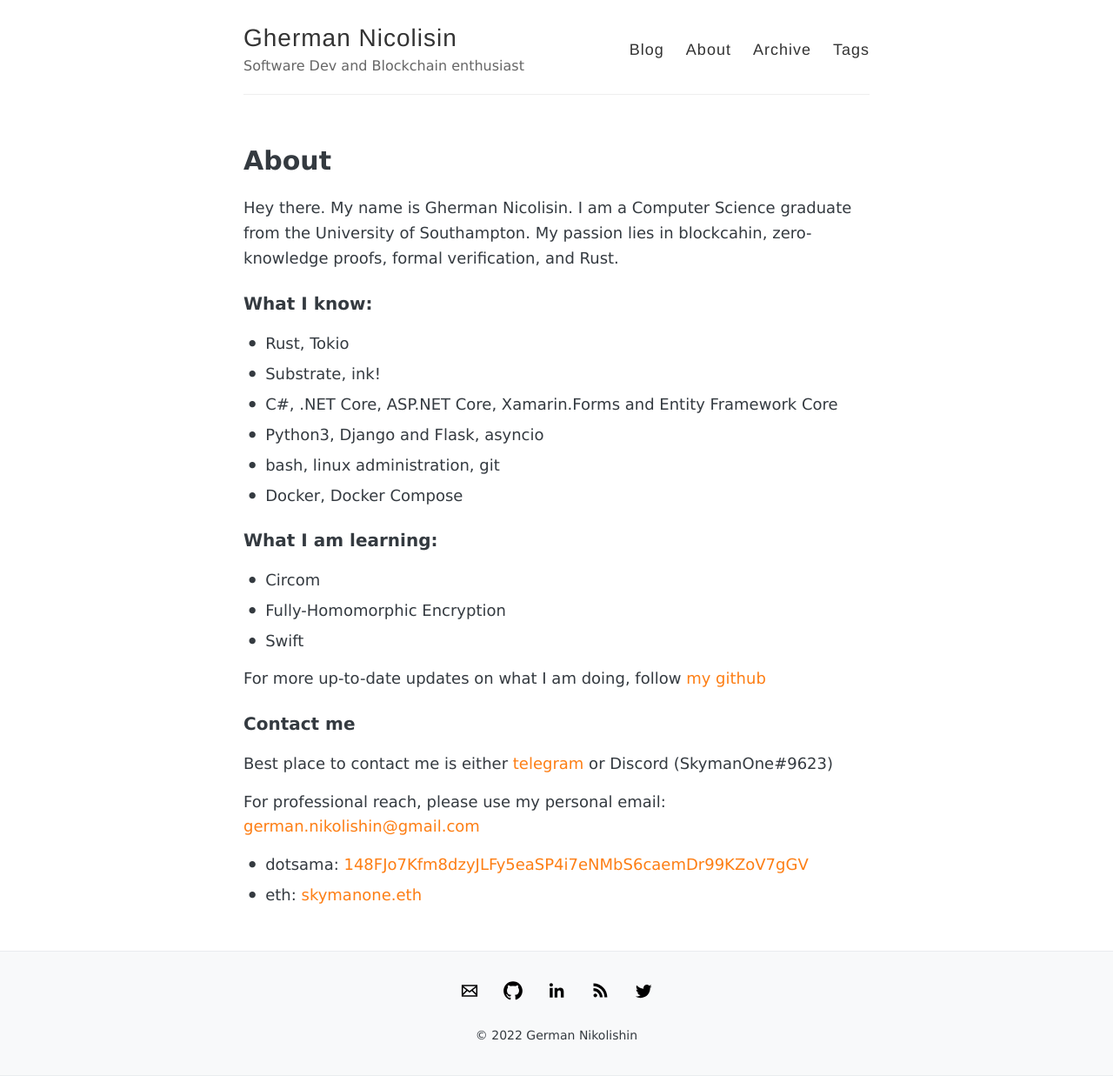
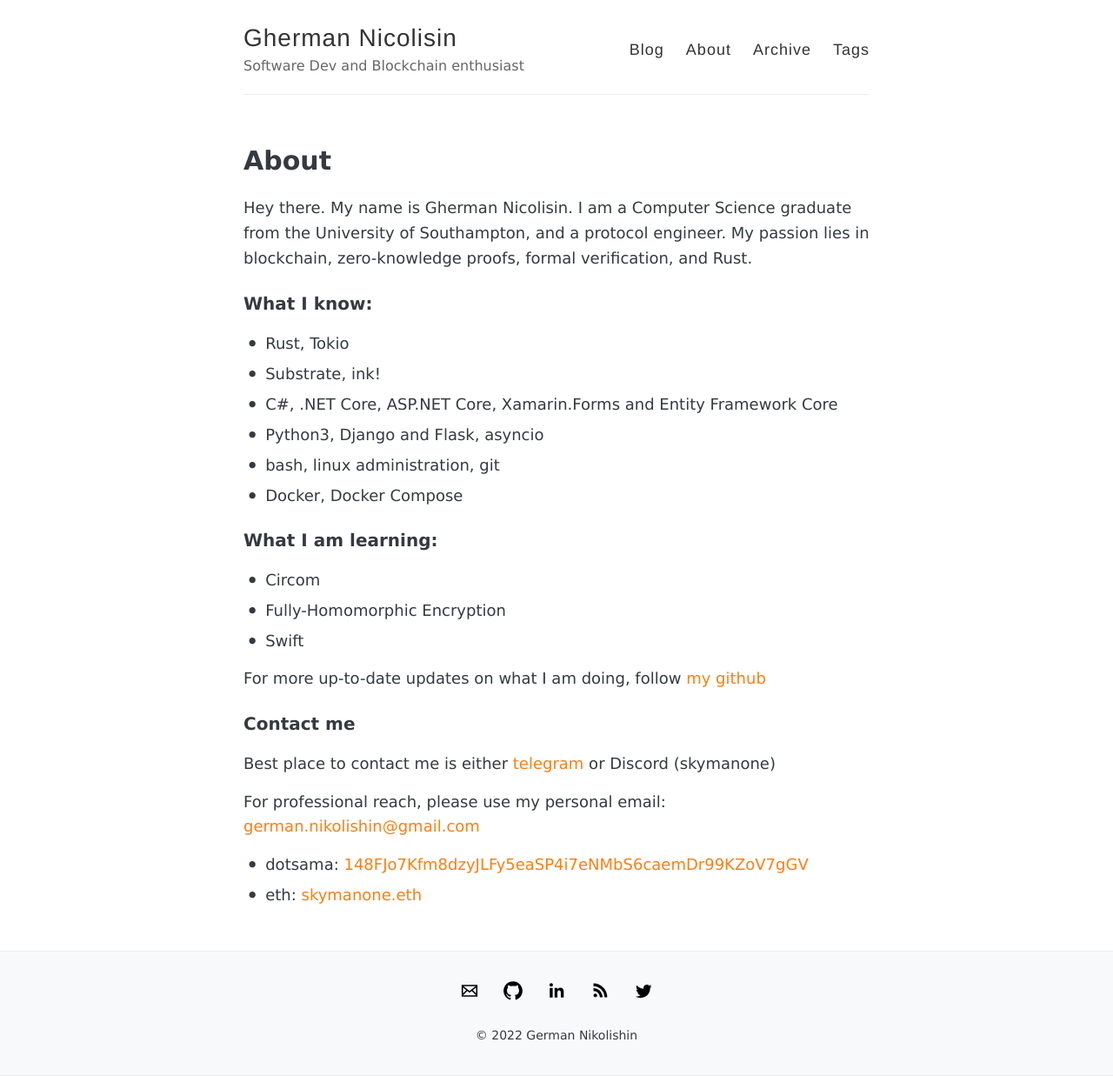
Before and after one commit to SkymanOne/SkymanOne.github.io, a Jekyll site: the page built from about.md, in a window 1280 px wide. Shown: the whole page at 87% size. Built offline with Jekyll 4.4.1, drawn with Linux system fonts in a browser that asks for light colours.

Commit message:
update about

```diff
--- a/about.md
+++ b/about.md
@@ -4,8 +4,9 @@ title: About
 permalink: /about/
 ---
 
-Hey there. My name is Gherman Nicolisin. I am a Computer Science graduate from the University of Southampton.
-My passion lies in blockcahin, zero-knowledge proofs, formal verification, and Rust.
+Hey there. My name is Gherman Nicolisin. I am a Computer Science graduate from the University of Southampton,
+and a protocol engineer.
+My passion lies in blockchain, zero-knowledge proofs, formal verification, and Rust.
 
 ### What I know:
 * Rust, Tokio
@@ -24,7 +25,7 @@ For more up-to-date updates on what I am doing, follow [my github](https://githu
 
 ### Contact me
 
-Best place to contact me is either [telegram](https://t.me/SkymanOne) or Discord (SkymanOne#9623)
+Best place to contact me is either [telegram](https://t.me/SkymanOne) or Discord (skymanone)
 
 For professional reach, please use my personal email:
 [german.nikolishin@gmail.com](mailto:german.nikolishin@gmail.com)
```
